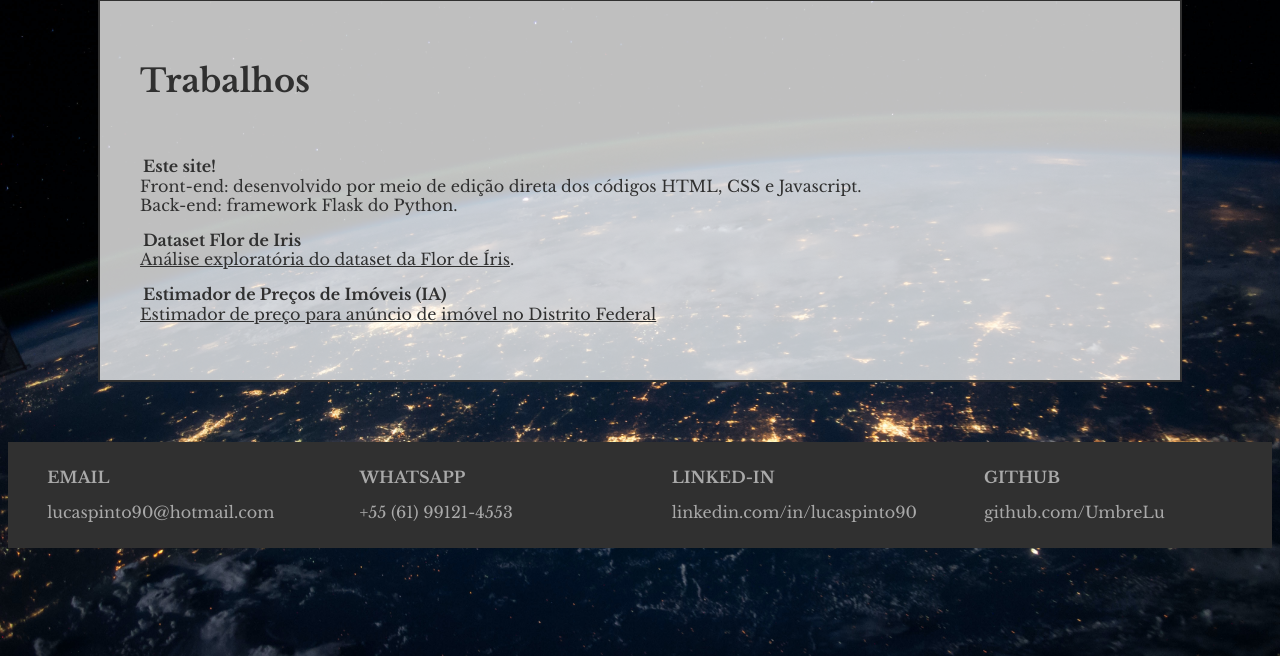
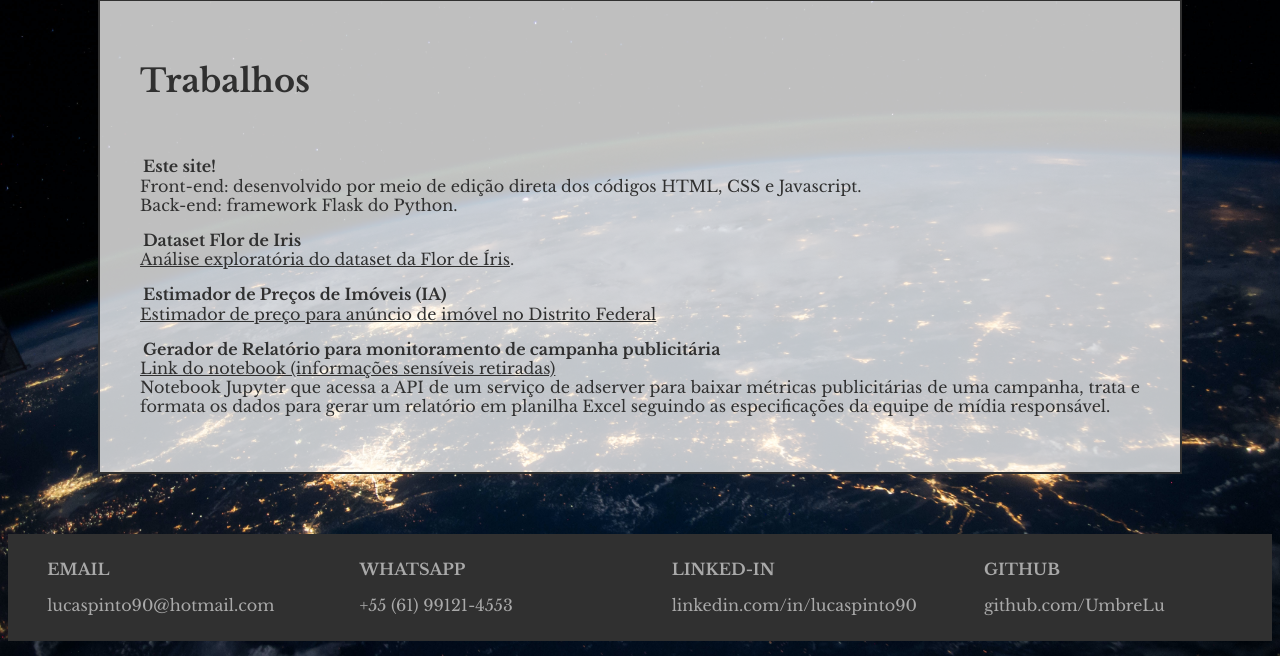
Before and after one commit to UmbreLu/personal_website, a Flask app: page /jobs in a window 1280 px wide. Shown: the part 114-770 px from the top of the page. Run offline with Flask 2, Linux system fonts and the light colour scheme.

Commit message:
Update jobs.html

```diff
--- a/templates/jobs.html
+++ b/templates/jobs.html
@@ -101,6 +101,11 @@
 <strong>房地产价格估算器（人工智能）</strong><br>
 <a class="normal" href="{{ url_for('real_estate', lang='cn') }}">房地产广告定价估算器（适用于首都区）</a>
 {% endif %}
+</p>
+<p>
+    <Strong>Gerador de Relatório para monitoramento de campanha publicitária</strong><br>
+    <a class="normal" href="https://gist.github.com/UmbreLu/a0fb6cca3f342ad79a40df79e2e08620">Link do notebook (informações sensíveis retiradas)</a><br>
+    Notebook Jupyter que acessa a API de um serviço de adserver para baixar métricas publicitárias de uma campanha, trata e formata os dados para gerar um relatório em planilha Excel seguindo as especificações da equipe de mídia responsável.
+</p>
 
-</p>
 {% endblock %}
```
